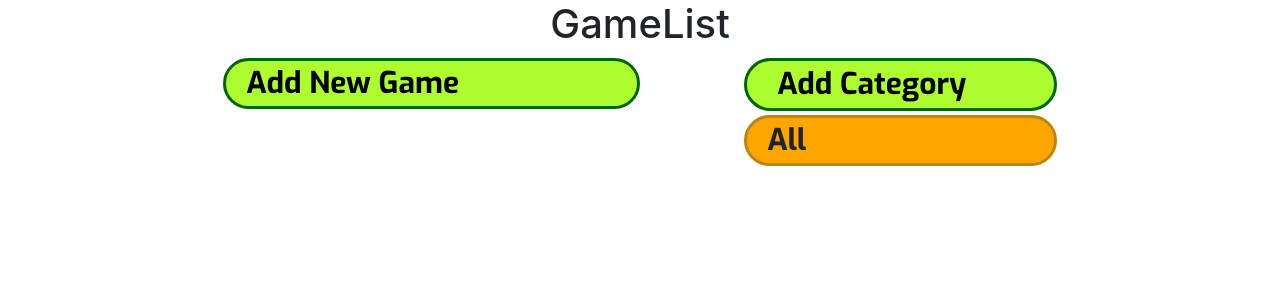
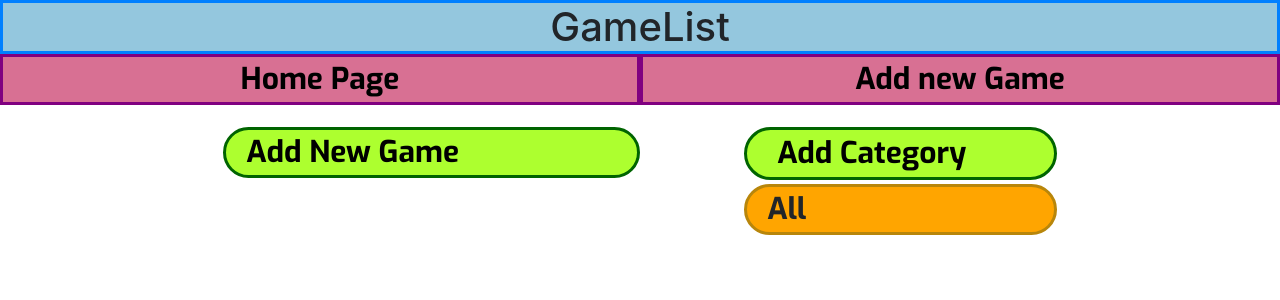
Before and after one commit to Code-Institute-Submissions/FortyTwoFortyTwo-GameList, a Flask app: page / in a window 1280 px wide. Shown: the top 300 px of the page. Run offline with Flask 2, Linux system fonts and the light colour scheme; data that the repository does not hold is empty; some libraries are stand-ins or nearby versions.

Commit message:
Add nav bar and styling to header

```diff
--- a/static/css/style.css
+++ b/static/css/style.css
@@ -2,13 +2,21 @@
 
 /* ---------------------------------- Border */
 
-.border-basic {
+.border-square {
 	padding-left: 20px;
 	padding-right: 20px;
 
 	border-style: solid;
+	border-width: 0.2rem;
+}
+
+.border-curve {
+	padding-left: 20px;
+	padding-right: 20px;
+
+	border-style: solid;
+	border-width: 0.2rem;
 	border-radius: 2rem;
-	border-width: 0.2rem;
 }
 
 p, .text-basic {
@@ -17,6 +25,17 @@ p, .text-basic {
 	margin-top: 2px;
 	margin-bottom: 2px;
 	font-size: 30px;
+}
+
+.header-main {
+	padding: 0px;
+	margin-bottom: 20px;
+	margin-right: 0px;
+}
+
+.header-text {
+	padding: 0px;
+	margin: 0px;
 }
 
 .game-main {
--- a/templates/index.html
+++ b/templates/index.html
@@ -15,9 +15,21 @@
 <body>
 	<header>
 		<!-- Title -->
-		<h1 class="text-align-center">
-			GameList
-		</h1>
+		<div class="col header-main">
+			<div class="row no-gutters">
+				<div class="col-12">
+					<h1 class="text-align-center border-square color-blue header-text">GameList</h1>
+				</div>
+
+				<div class="col-12 col-md-6">
+					<a href="/"><p class="text-align-center border-square color-purple header-text">Home Page</p></a>
+				</div>
+
+				<div class="col-12 col-md-6">
+					<a href="/new"><p class="text-align-center border-square color-purple header-text">Add new Game</p></a>
+				</div>
+			</div>
+		</div>
 	</header>
 
 	<div class="col">
@@ -25,20 +37,20 @@
 
 			<!-- List of games -->
 			<div class="col-6 offset-0 offset-md-2 col-md-4">
-				<a href="/new"><p class="border-basic color-green">Add New Game</p></a>
+				<a href="/new"><p class="border-curve color-green">Add New Game</p></a>
 
 				{% for game in games | reverse %}
-					<a href="/info/{{ game._id }}" data-category="{{ game.category }}"><p class="border-basic color-purple">{{ game.title }}</p></a>
+					<a href="/info/{{ game._id }}" data-category="{{ game.category }}"><p class="border-curve color-purple">{{ game.title }}</p></a>
 				{% endfor %}
 			</div>
 
 			<!-- List of categories -->
 			<div class="col-6 offset-0 offset-md-1 col-md-3">
-				<input class="text-basic border-basic color-green" type="text" id="categories-new" name="categories" value="Add Category">
-				<p data-id="" class="categories-filter border-basic color-orange"><span class="categories-text">All</span></p>
+				<input class="text-basic border-curve color-green" type="text" id="categories-new" name="categories" value="Add Category">
+				<p data-id="" class="categories-filter border-curve color-orange"><span class="categories-text">All</span></p>
 
 				{% for category in categories | reverse %}
-					<p data-id="{{ category._id }}" class="categories-filter border-basic color-blue"><span class="categories-text">{{ category.name }}</span><span class="border-basic color-red categories-remove">X</span></p>
+					<p data-id="{{ category._id }}" class="categories-filter border-curve color-blue"><span class="categories-text">{{ category.name }}</span><span class="border-curve color-red categories-remove">X</span></p>
 				{% endfor %}
 			</div>
 		</div>
```
Also changed, not shown: templates/info.html (+23 -4 lines), templates/new.html (+22 -3 lines).
